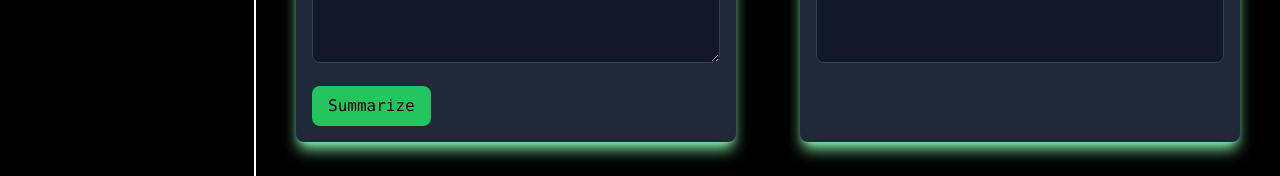
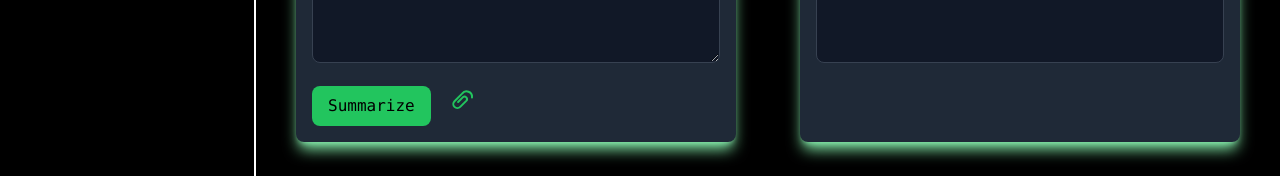
Before and after one commit to PavanDNaik/Mini-project, a React (Vite) app in the folder client/: page /textSum in a window 1280 px wide. Shown: the part 494-670 px from the top of the page. Built offline with nearby package versions, Linux system fonts and the light colour scheme.

Commit message:
Added File Attachment

```diff
--- a/client/package.json
+++ b/client/package.json
@@ -10,9 +10,13 @@
     "preview": "vite preview"
   },
   "dependencies": {
+    "@react-pdf-viewer/core": "^3.12.0",
     "framer-motion": "^11.2.10",
+    "mammoth": "^1.8.0",
+    "pptxgenjs": "^3.12.0",
     "react": "^18.2.0",
     "react-dom": "^18.2.0",
+    "react-pdf": "^9.0.0",
     "react-router-dom": "^6.23.1",
     "recoil": "^0.7.7"
   },
--- a/client/src/pages/TextSummarizer.jsx
+++ b/client/src/pages/TextSummarizer.jsx
@@ -1,11 +1,15 @@
 import React, { useState } from "react";
 import { Link } from "react-router-dom";
+import { Document, Page, pdfjs } from "react-pdf";
+import mammoth from "mammoth";
 
 function CompilerPage() {
   const [input, setInput] = useState("");
   const [output, setOutput] = useState("");
   const [sidebarOpen, setSidebarOpen] = useState(false);
   const [selectedOption, setSelectedOption] = useState("home");
+
+  pdfjs.GlobalWorkerOptions.workerSrc = `//cdnjs.cloudflare.com/ajax/libs/pdf.js/${pdfjs.version}/pdf.worker.min.js`;
 
   const handleOptionClick = (option) => {
     setSelectedOption(option);
@@ -47,6 +51,66 @@ function CompilerPage() {
     } catch (e) {
       console.log(e);
     }
+  };
+
+  const handleFileUpload = (e) => {
+    const file = e.target.files[0];
+    const reader = new FileReader();
+
+    if (file.type === "application/pdf") {
+      reader.onload = async (event) => {
+        const typedArray = new Uint8Array(event.target.result);
+        parsePdf(typedArray);
+      };
+
+      reader.readAsArrayBuffer(file);
+    } else if (
+      file.type ===
+      "application/vnd.openxmlformats-officedocument.wordprocessingml.document"
+    ) {
+      reader.onload = async (event) => {
+        const arrayBuffer = event.target.result;
+        const text = await parseWord(arrayBuffer);
+        setInput(text);
+      };
+
+      reader.readAsArrayBuffer(file);
+    } else if (file.type === "text/plain") {
+      reader.onload = (event) => {
+        const text = event.target.result;
+        setInput(text);
+      };
+
+      reader.readAsText(file);
+    } else {
+      alert(
+        "Unsupported file type. Please upload PDF, Word, or plain text documents."
+      );
+    }
+  };
+
+  const parsePdf = async (typedArray) => {
+    try {
+      const pdf = await pdfjs.getDocument({ data: typedArray }).promise;
+      let text = "";
+
+      for (let i = 1; i <= pdf.numPages; i++) {
+        const page = await pdf.getPage(i);
+        const content = await page.getTextContent();
+
+        const pageText = content.items.map((item) => item.str).join(" ");
+        text += pageText + " ";
+      }
+
+      setInput(text);
+    } catch (error) {
+      console.error("Error parsing PDF:", error);
+    }
+  };
+
+  const parseWord = async (arrayBuffer) => {
+    const result = await mammoth.extractRawText({ arrayBuffer });
+    return result.value;
   };
 
   const toggleSidebar = () => {
@@ -157,11 +221,32 @@ function CompilerPage() {
               value={input}
               onChange={(e) => setInput(e.target.value)}
               placeholder='Type your code here...'></textarea>
-            <button
-              onClick={handleCompile}
-              className='mt-4 py-2 px-4 bg-green-500 text-black rounded-lg hover:bg-green-600 focus:ring-4 focus:outline-none focus:ring-green-300'>
-              Summarize
-            </button>
+            <div className='flex items-center space-x-5'>
+              <button
+                onClick={handleCompile}
+                className='mt-4 py-2 px-4 bg-green-500 text-black rounded-lg hover:bg-green-600 focus:ring-4 focus:outline-none focus:ring-green-300'>
+                Summarize
+              </button>
+              <label className="cursor-pointer ml-4">
+                <svg
+                  className="w-6 h-6 text-green-500"
+                  fill="none"
+                  stroke="currentColor"
+                  viewBox="0 0 24 24"
+                  xmlns="http://www.w3.org/2000/svg">
+                  <path
+                    strokeLinecap="round"
+                    strokeLinejoin="round"
+                    strokeWidth="2"
+                    d="M21 11.5a5.5 5.5 0 00-9.9-3.9l-7.6 7.6a4 4 0 105.7 5.7l6.3-6.3a2.5 2.5 0 00-3.5-3.5l-4.9 4.9"/>
+                </svg>
+                <input
+                  type="file"
+                  className="hidden"
+                  onChange={handleFileUpload}
+                />
+              </label>
+            </div>
           </div>
 
           <div className='bg-gray-800 p-4 rounded-lg shadow-lg shadow-green-300 ml-6 mr-6 mt-3'>
```
Also changed, not shown: 1 other file (tests, documents, lock files or other folders).
